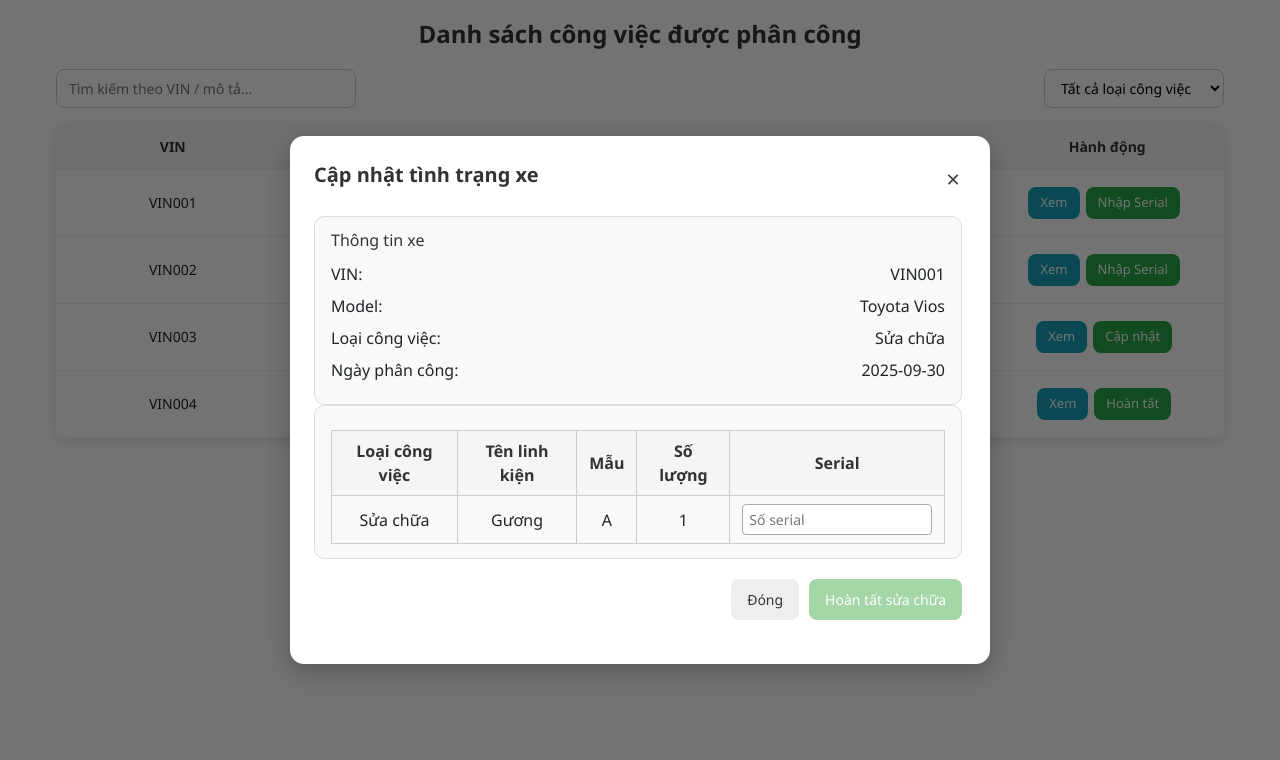
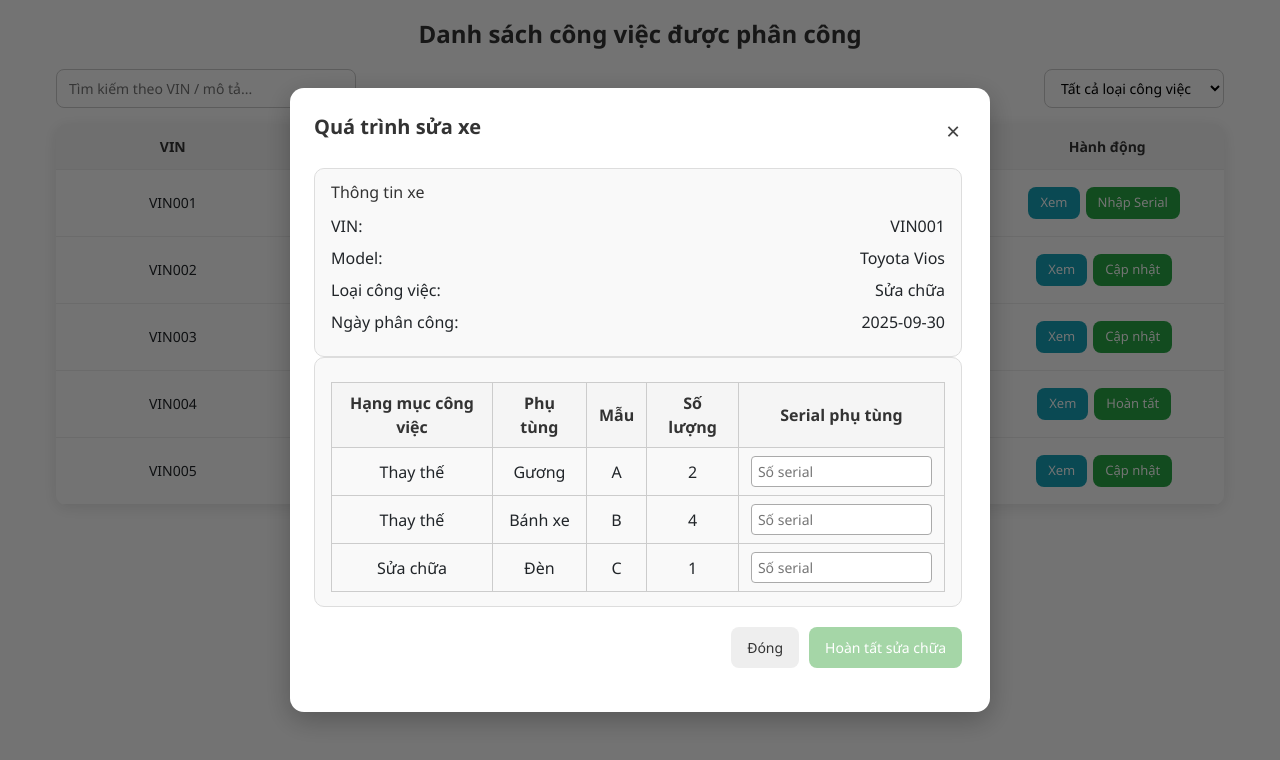
Before and after one commit to nng265/OEMEVManagerment_FE, a React (Vite) app: page /update_status in a window 1280 px wide. Both pictures are taken after a click on the button "Nhập Serial". Shown: the top 760 px of the page. Built offline with nearby package versions, Linux system fonts and the light colour scheme; data requests are answered from the project's data file.

Commit message:
Cập nhật tên hạng mục

```diff
--- a/db.json
+++ b/db.json
@@ -5,7 +5,7 @@
       "vin": "VIN001",
       "title": "Xe không nổ máy",
       "description": "Xe không nổ được, kiểm tra hệ thống đánh lửa.",
-      "techDescription": "",
+      "techDescription": "Bị hư nhiều",
       "assignedDate": "2025-09-30",
       "status": "approved_by_manufacturer",
       "jobType": "Sửa chữa",
@@ -15,13 +15,30 @@
         "purchaseDate": "2022-01-10",
         "id": "ccf1"
       },
-      "approvedDate": "2025-10-11T07:37:49.804Z",
-      "attachments": [],
+      "approvedDate": "2025-10-12T13:15:15.718Z",
+      "attachments": [
+        "blob:http://localhost:5173/8254a037-f323-4af4-9a00-b8e293a2ebbb",
+        "blob:http://localhost:5173/bb5215b6-09a6-4c88-b1de-36b60e75eb66"
+      ],
       "parts": [
         {
-          "type": "Sửa chữa",
+          "type": "thay thế",
           "category": "Gương",
           "model": "A",
+          "quantity": 2,
+          "serials": [""]
+        },
+        {
+          "type": "thay thế",
+          "category": "Bánh xe",
+          "model": "B",
+          "quantity": 4,
+          "serials": [""]
+        },
+        {
+          "type": "sửa chữa",
+          "category": "Đèn",
+          "model": "C",
           "quantity": 1,
           "serials": [""]
         }
@@ -32,9 +49,9 @@
       "vin": "VIN002",
       "title": "Đèn báo lỗi pin",
       "description": "Đèn báo pin sáng liên tục, kiểm tra mạch sạc.",
-      "techDescription": "xe hư hỏng",
+      "techDescription": "",
       "assignedDate": "2025-09-30",
-      "status": "approved_by_manufacturer",
+      "status": "assign_pending",
       "jobType": "Sửa chữa",
       "vehicle": {
         "vin": "VIN002",
@@ -43,22 +60,13 @@
         "id": "6a37"
       },
       "approvedDate": "2025-10-11T15:38:43.842Z",
-      "attachments": [
-        "blob:http://localhost:5173/bca68774-b42c-4f04-b28b-e0e5494ff90e"
-      ],
+      "attachments": [],
       "parts": [
         {
-          "type": "sửa chữa",
-          "category": "Đèn",
-          "model": "A",
-          "quantity": 2,
-          "serials": []
-        },
-        {
-          "type": "sửa chữa",
-          "category": "Gương",
-          "model": "B",
-          "quantity": 2,
+          "type": "",
+          "category": "",
+          "model": "",
+          "quantity": 1,
           "serials": [""]
         }
       ]
@@ -68,9 +76,9 @@
       "vin": "VIN003",
       "title": "Điều hòa không mát",
       "description": "Cần thay mới block lạnh và kiểm tra gas điều hòa.",
-      "techDescription": "bị hư hỏng",
+      "techDescription": "",
       "assignedDate": "2025-10-01",
-      "status": "waiting_staff",
+      "status": "assign_pending",
       "jobType": "Sửa chữa",
       "vehicle": {
         "vin": "VIN003",
@@ -79,29 +87,13 @@
         "id": "c68c"
       },
       "approvedDate": "2025-10-02T09:00:00.000Z",
-      "attachments": [
-        "blob:http://localhost:5173/702ee67c-ab6e-4543-912e-e1002b04060b"
-      ],
+      "attachments": [],
       "parts": [
         {
-          "type": "sửa chữa",
-          "category": "Đèn",
-          "model": "A",
-          "quantity": 2,
-          "serials": [""]
-        },
-        {
-          "type": "thay thế",
-          "category": "Pin",
-          "model": "B",
+          "type": "",
+          "category": "",
+          "model": "",
           "quantity": 1,
-          "serials": [""]
-        },
-        {
-          "type": "thay thế",
-          "category": "Bánh xe",
-          "model": "C",
-          "quantity": 2,
           "serials": [""]
         }
       ]
@@ -111,7 +103,7 @@
       "vin": "VIN004",
       "title": "Lỗi hệ thống phanh ABS",
       "description": "Kiểm tra cảm biến ABS và dây tín hiệu.",
-      "techDescription": "",
+      "techDescription": "Không có hư, bị nước vào",
       "assignedDate": "2025-10-02",
       "status": "approved_by_manufacturer",
       "jobType": "Kiểm tra",
@@ -121,14 +113,43 @@
         "purchaseDate": "2020-11-05",
         "id": "d4e5"
       },
-      "approvedDate": null,
+      "approvedDate": "2025-10-12T13:15:18.797Z",
+      "attachments": [
+        "blob:http://localhost:5173/c92d4f69-c36e-4de7-9609-7866b657d817"
+      ],
+      "parts": [
+        {
+          "type": "kiểm tra",
+          "category": "Pin",
+          "model": "A",
+          "quantity": 1,
+          "serials": [""]
+        }
+      ]
+    },
+    {
+      "id": "5",
+      "vin": "VIN005",
+      "title": "Lỗi hệ thống đèn pha",
+      "description": "Đèn pha không hoạt động, kiểm tra mạch điện.",
+      "techDescription": "",
+      "assignedDate": "2025-10-03",
+      "status": "assign_pending",
+      "jobType": "Kiểm tra",
+      "vehicle": {
+        "vin": "VIN005",
+        "model": "Chevrolet Spark",
+        "purchaseDate": "2021-08-12",
+        "id": "f9a1"
+      },
+      "approvedDate": "2025-10-11T10:45:00.000Z",
       "attachments": [],
       "parts": [
         {
-          "type": "Kiểm tra",
-          "category": "Gương",
-          "model": "A",
-          "quantity": 2,
+          "type": "",
+          "category": "",
+          "model": "",
+          "quantity": 1,
           "serials": [""]
         }
       ]
@@ -158,6 +179,12 @@
       "model": "Ford Focus",
       "purchaseDate": "2020-11-05",
       "id": "d4e5"
+    },
+    {
+      "vin": "VIN005",
+      "model": "Chevrolet Spark",
+      "purchaseDate": "2021-08-12",
+      "id": "f9a1"
     }
   ]
 }
--- a/src/pages/StaffApproval.css
+++ b/src/pages/StaffApproval.css
@@ -343,10 +343,6 @@
     gap: 12px;
 }
 
-.staff-approval-row span:first-child,
-.staff-approval-row span:last-child {
-    text-align: center;
-}
 
 
 .staff-approval-row span:first-child {
@@ -413,9 +409,8 @@
 
 /* Làm bo góc cho khung bảng linh kiện */
 .staff-approval-parts {
-    background: #fff;
+    background: #f6f6f6;
     border-radius: 10px;
     padding: 15px;
-    margin-top: 15px;
     box-shadow: 0 2px 5px rgba(0, 0, 0, 0.05);
 }
--- a/src/pages/StaffApproval.jsx
+++ b/src/pages/StaffApproval.jsx
@@ -110,6 +110,7 @@ export default function StaffApproval() {
               .map((claim) => (
                 <tr key={claim.id}>
                   <td>{claim.vin}</td>
+
                   <td>{claim.techDescription || "(Chưa có mô tả kỹ thuật)"}</td>
                   <td>
                     <div className="staff-approval-actions">
@@ -174,6 +175,11 @@ export default function StaffApproval() {
                 <span>{selectedClaim.vin}</span>
               </div>
               <div className="staff-approval-row">
+                <span>Model:</span>
+                <span>{selectedClaim.vehicle?.model || "(Chưa có)"}</span>
+              </div>
+
+              <div className="staff-approval-row">
                 <span>Mô tả kỹ thuật:</span>
                 <span>{selectedClaim.techDescription || "(Chưa có)"}</span>
               </div>
@@ -195,12 +201,12 @@ export default function StaffApproval() {
 
             {selectedClaim.parts?.length > 0 && (
               <div className="staff-approval-parts">
-                <h4>Linh kiện sửa chữa / thay thế:</h4>
+                <h4>Linh kiện:</h4>
                 <table className="staff-approval-parts-table">
                   <thead>
                     <tr>
-                      <th>Tên công việc</th>
-                      <th>Tên linh kiện</th>
+                      <th>Hạng mục công việc</th>
+                      <th>Phụ tùng</th>
                       <th>Mẫu</th>
                       <th>Số lượng</th>
                     </tr>
--- a/src/pages/UpdateStatus.jsx
+++ b/src/pages/UpdateStatus.jsx
@@ -46,6 +46,8 @@ export default function UpdateStatus() {
         description: payload.description ?? selectedClaim.description,
         attachments: payload.attachments ?? selectedClaim.attachments ?? [],
         parts: payload.parts ?? selectedClaim.parts ?? [],
+        techDescription:
+          payload.techDescription ?? selectedClaim.techDescription, // ✅ thêm dòng này
       };
 
       // ✅ Cập nhật trạng thái đúng quy trình
@@ -213,7 +215,7 @@ function ClaimModal({ claim, mode, onClose, onSave, uploading }) {
   const [techDescription, setTechDescription] = useState(
     claim.techDescription || ""
   );
-  const [attachments, setAttachments] = useState(claim.attachments || []);
+  // const [attachments, setAttachments] = useState(claim.attachments || []);
   const [newFiles, setNewFiles] = useState([]);
   const [previewUrls, setPreviewUrls] = useState([]);
   const [zoomedImage, setZoomedImage] = useState(null);
@@ -301,17 +303,15 @@ function ClaimModal({ claim, mode, onClose, onSave, uploading }) {
   };
 
   const handleSubmit = async (actionType) => {
-    // Lưu mô tả lỗi trước
-    await fetch(`http://localhost:3001/claims/${claim.id}`, {
-      method: "PATCH",
-      headers: { "Content-Type": "application/json" },
-      body: JSON.stringify({ techDescription }),
-    });
-
     const newFileUrls = newFiles.map((f) => URL.createObjectURL(f));
+    // const payload = {
+    //   techDescription,
+    //   attachments: [...attachments, ...newFileUrls],
+    //   parts,
+    // };
     const payload = {
       techDescription,
-      attachments: [...attachments, ...newFileUrls],
+      attachments: newFiles.map((f) => URL.createObjectURL(f)), // nếu muốn lưu file mới
       parts,
     };
 
@@ -325,8 +325,8 @@ function ClaimModal({ claim, mode, onClose, onSave, uploading }) {
 
   const isValidForSend = techDescription.trim().length > 0 && allPartsValid;
 
-  const removeOldAttachment = (index) =>
-    setAttachments((prev) => prev.filter((_, i) => i !== index));
+  // const removeOldAttachment = (index) =>
+  //   setAttachments((prev) => prev.filter((_, i) => i !== index));
   const removeNewFile = (index) =>
     setNewFiles((prev) => prev.filter((_, i) => i !== index));
 
@@ -334,7 +334,13 @@ function ClaimModal({ claim, mode, onClose, onSave, uploading }) {
     <div className="update-modal__overlay">
       <div className="update-modal__container">
         <div className="update-modal__header">
-          <h5>{mode === "view" ? "Thông tin" : "Cập nhật tình trạng xe"}</h5>
+          <h5>
+            {claim.status === "approved_by_manufacturer"
+              ? "Quá trình sửa xe"
+              : mode === "view"
+              ? "Thông tin"
+              : "Cập nhật tình trạng xe"}
+          </h5>
           <button className="update-modal__close" onClick={onClose}>
             ×
           </button>
@@ -375,6 +381,16 @@ function ClaimModal({ claim, mode, onClose, onSave, uploading }) {
                     {claim.description || "-"}
                   </div>
                 </div>
+                {claim.techDescription && (
+                  <div className="update-modal__row">
+                    <span className="update-modal__label">
+                      Mô tả kỹ thuật viên:
+                    </span>
+                    <span className="desc-cell tech-desc">
+                      {claim.techDescription}
+                    </span>
+                  </div>
+                )}
 
                 {/* TODO - thanh cuộn nếu nội dung quá dài*/}
               </section>
@@ -419,17 +435,22 @@ function ClaimModal({ claim, mode, onClose, onSave, uploading }) {
                 <table className="update-parts-table">
                   <thead>
                     <tr>
-                      <th>Loại công việc</th>
-                      <th>Tên linh kiện</th>
+                      <th>Hạng mục công việc</th>
+                      <th>Phụ tùng</th>
                       <th>Mẫu</th>
                       <th>Số lượng</th>
-                      {isRepairJob && <th>Serial</th>}
+                      {isRepairJob && <th>Serial phụ tùng</th>}
                     </tr>
                   </thead>
                   <tbody>
                     {parts.map((p, i) => (
                       <tr key={i}>
-                        <td>{p.type}</td>
+                        <td>
+                          {p.type
+                            ? p.type.charAt(0).toUpperCase() +
+                              p.type.slice(1).toLowerCase()
+                            : "-"}
+                        </td>
                         <td>{p.category}</td>
                         <td>{p.model}</td>
                         <td>{p.quantity}</td>
@@ -506,7 +527,7 @@ function ClaimModal({ claim, mode, onClose, onSave, uploading }) {
               {!isApproved && (
                 <>
                   <div className="update-modal__section">
-                    <div className="update-modal__label">Mô tả kiểm tra</div>
+                    <div className="update-modal__label">Mô tả kỹ thuật</div>
                     <textarea
                       className="update-modal__textarea"
                       rows={4}
@@ -514,7 +535,7 @@ function ClaimModal({ claim, mode, onClose, onSave, uploading }) {
                       onChange={(e) => setTechDescription(e.target.value)}
                     />
                   </div>
-                  {/* Ảnh đã lưu */}
+                  {/* Ảnh đã lưu
                   <div className="update-modal__section">
                     <div className="update-modal__label">Ảnh đã lưu</div>
                     <div className="update-modal__content">
@@ -542,7 +563,7 @@ function ClaimModal({ claim, mode, onClose, onSave, uploading }) {
                         </p>
                       )}
                     </div>
-                  </div>
+                  </div> */}
                   {/* Thêm ảnh mới */}
 
                   <div className="update-modal__section">
@@ -581,9 +602,7 @@ function ClaimModal({ claim, mode, onClose, onSave, uploading }) {
 
               {/* 🧰 Phần linh kiện */}
               <div className="update-modal__section update-parts-section">
-                <div className="update-modal__label">
-                  Linh kiện sửa chữa / thay thế
-                </div>
+                <div className="update-modal__label">Linh kiện</div>
                 <div className="update-parts-content">
                   {parts.map((p, i) => (
                     <div key={i} className="update-parts-row">
@@ -595,9 +614,10 @@ function ClaimModal({ claim, mode, onClose, onSave, uploading }) {
                               handlePartChange(i, "type", e.target.value)
                             }
                           >
-                            <option value="">Sửa chữa/Thay thế</option>
+                            <option value="">Loại công việc</option>
                             <option value="sửa chữa">Sửa chữa</option>
                             <option value="thay thế">Thay thế</option>
+                            <option value="kiểm tra">Kiểm tra</option>
                           </select>
                           <select
                             value={p.category}
@@ -605,7 +625,7 @@ function ClaimModal({ claim, mode, onClose, onSave, uploading }) {
                               handlePartChange(i, "category", e.target.value)
                             }
                           >
-                            <option value="">Category</option>
+                            <option value="">Phụ tùng</option>
                             <option value="Gương">Gương</option>
                             <option value="Đèn">Đèn</option>
                             <option value="Pin">Pin</option>
@@ -617,7 +637,7 @@ function ClaimModal({ claim, mode, onClose, onSave, uploading }) {
                               handlePartChange(i, "model", e.target.value)
                             }
                           >
-                            <option value="">Model</option>
+                            <option value="">Mẫu</option>
                             <option value="A">A</option>
                             <option value="B">B</option>
                             <option value="C">C</option>
@@ -679,15 +699,8 @@ function ClaimModal({ claim, mode, onClose, onSave, uploading }) {
                 >
                   Đóng
                 </button>
+
                 {!isApproved && (
-                  <>
-                    <button
-                      className="update-btn update-btn-outline"
-                      onClick={() => handleSubmit("save_only")}
-                      disabled={uploading}
-                    >
-                      {uploading ? "Đang lưu..." : "Lưu"}
-                    </button>
                   <button
                     className={`update-btn update-btn-send ${
                       isValidForSend ? "active" : ""
@@ -697,8 +710,8 @@ function ClaimModal({ claim, mode, onClose, onSave, uploading }) {
                   >
                     {uploading ? "Đang gửi..." : "Gửi Staff duyệt"}
                   </button>
-                  </>
                 )}
+
                 {isApproved && (
                   <button
                     className={`update-btn update-btn-complete ${
```
Lines whose indentation alone changed are shown as unchanged.
